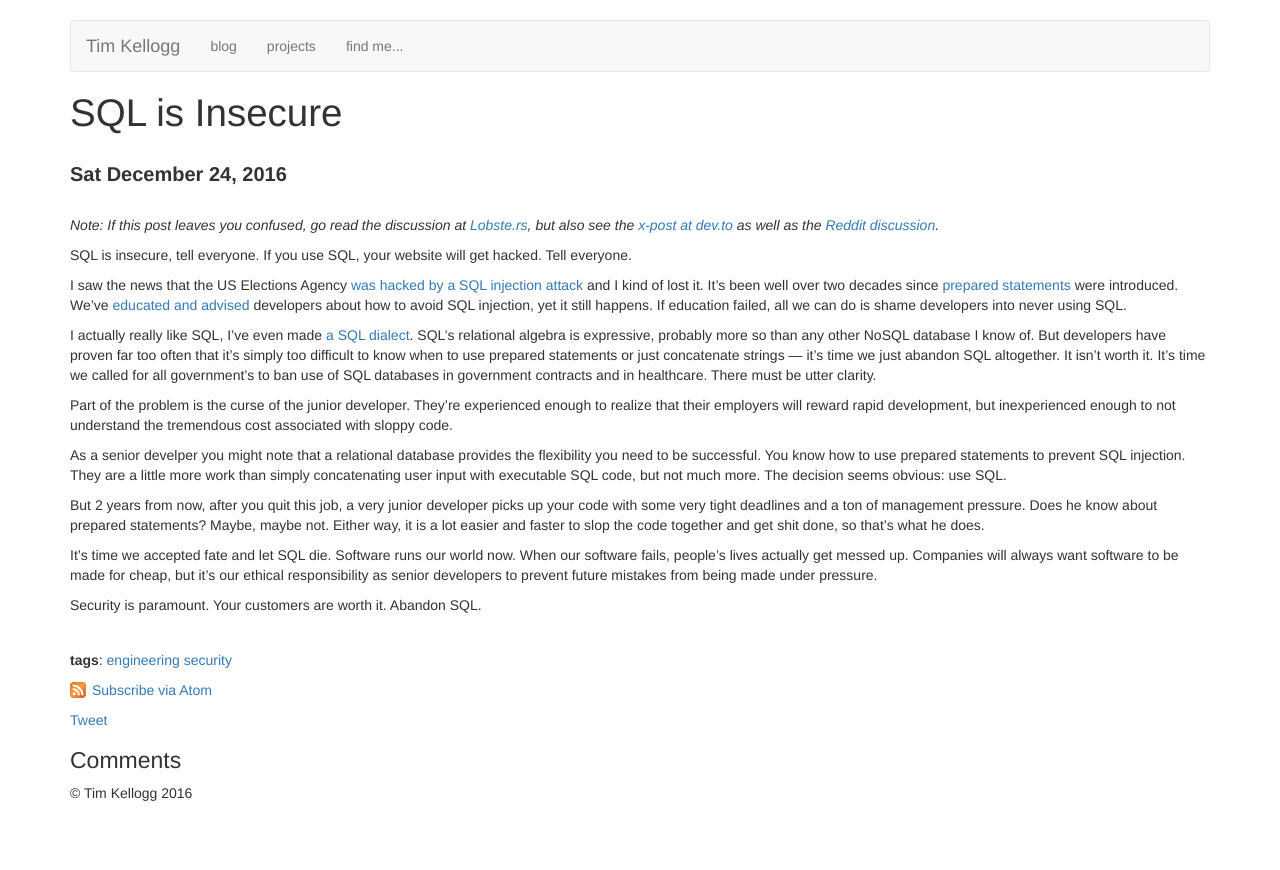
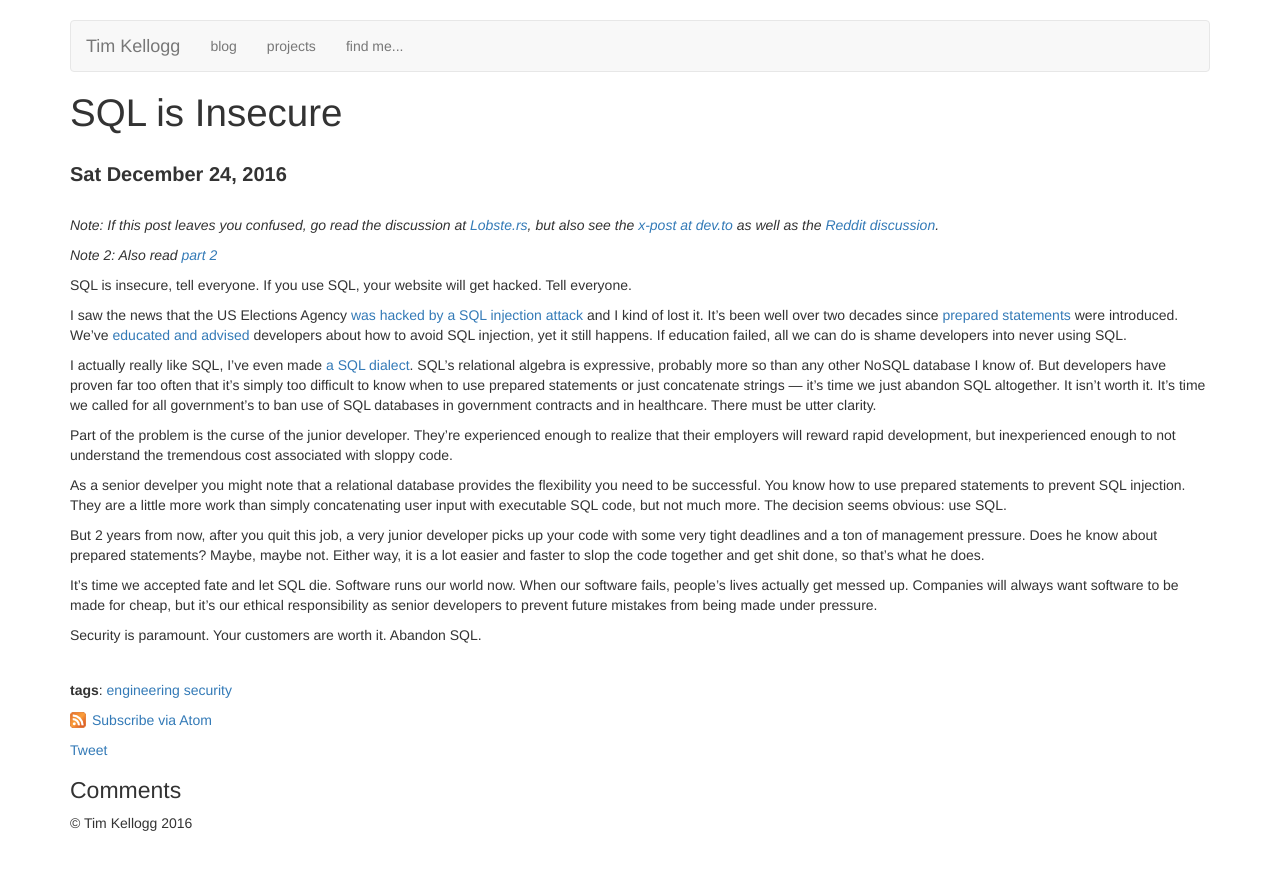
Before and after one commit to tkellogg/tkellogg.github.com, a Jekyll site: the page built from _posts/2016-12-24-sql-is-insecure.md, in a window 1280 px wide. Shown: the top 870 px of the page. Built offline with Jekyll 4.4.1, drawn with Linux system fonts in a browser that asks for light colours; comment, search, counter and statistics services are not loaded.

Commit message:
Added link to part 2

```diff
--- a/_posts/2016-12-24-sql-is-insecure.md
+++ b/_posts/2016-12-24-sql-is-insecure.md
@@ -9,6 +9,8 @@ categories:
 
 *Note: If this post leaves you confused, go read the discussion at [Lobste.rs][lob], but also
 see the [x-post at dev.to][dev.to] as well as the [Reddit discussion][reddit].*
+
+*Note 2: Also read [part 2](http://timkellogg.me/blog/2016/12/26/sql-predict-future)*
 
 SQL is insecure, tell everyone. If you use SQL, your website will get hacked. Tell everyone.
 
```
